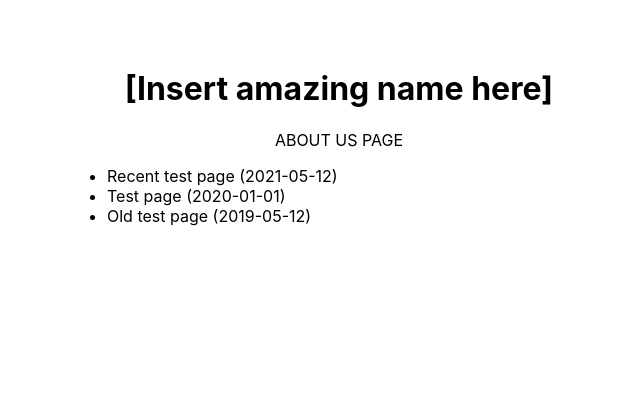
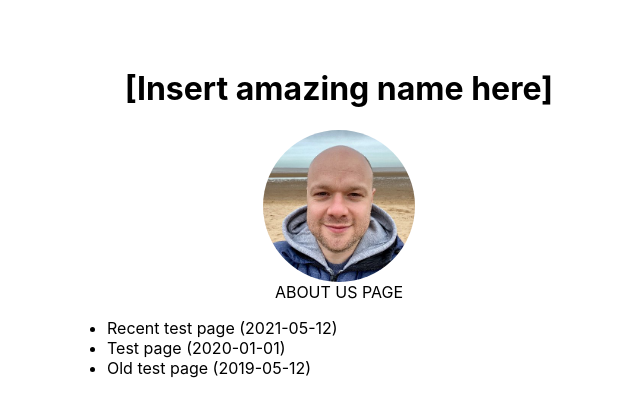
Before and after one commit to somedevsdo/blog, a Next.js app: page / in a window 1280 px wide. Shown: the top 416 px of the page, without its empty margins (301-941 px from the left). Built offline with nearby package versions, Linux system fonts and the light colour scheme.

Commit message:
Add initial Avatar component

```diff
--- /dev/null
+++ b/components/Avatar/Avatar.module.scss
@@ -0,0 +1,7 @@
+.avatar {
+  align-items: center;
+  border-radius: 50%;
+  display: inline-flex;
+  justify-content: center;
+  overflow: hidden;
+}
--- /dev/null
+++ b/components/Avatar/Avatar.tsx
@@ -0,0 +1,20 @@
+import Image from "next/image";
+import styles from "./Avatar.module.scss";
+
+const Avatar = () => {
+  return (
+    <span className={styles.avatar}>
+      <Image
+        alt="Profile picture of Gillian Kent"
+        height="152px"
+        layout="fixed"
+        objectFit="contain"
+        src="/authors/benmatselby.jpg"
+        title="Avatar"
+        width="152px"
+      />
+    </span>
+  );
+};
+
+export default Avatar;
--- a/pages/index.tsx
+++ b/pages/index.tsx
@@ -4,6 +4,7 @@ import Link from "next/link";
 import Layout, { siteTitle } from "../components/Layout/Layout";
 import { getSortedPostsData } from "../lib/posts";
 import homeStyles from "../components/Layout/Layout.module.scss";
+import Avatar from "../components/Avatar/Avatar";
 
 interface IPost {
   date: string;
@@ -32,6 +33,7 @@ const Home = (props: IHomeProps): JSX.Element => {
       </Head>
       <header className={homeStyles.header}>
         <h1>{name}</h1>
+        <Avatar />
         <Link href="/about">
           <a className={homeStyles.navLink}>About us page</a>
         </Link>
```
